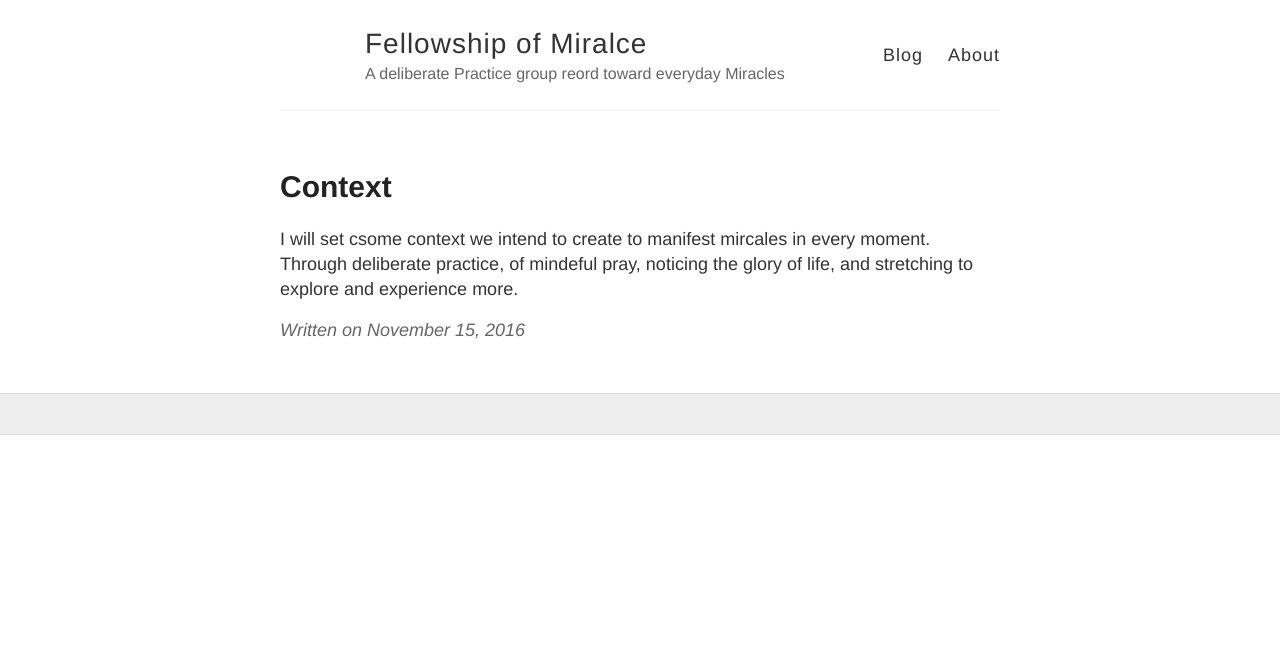
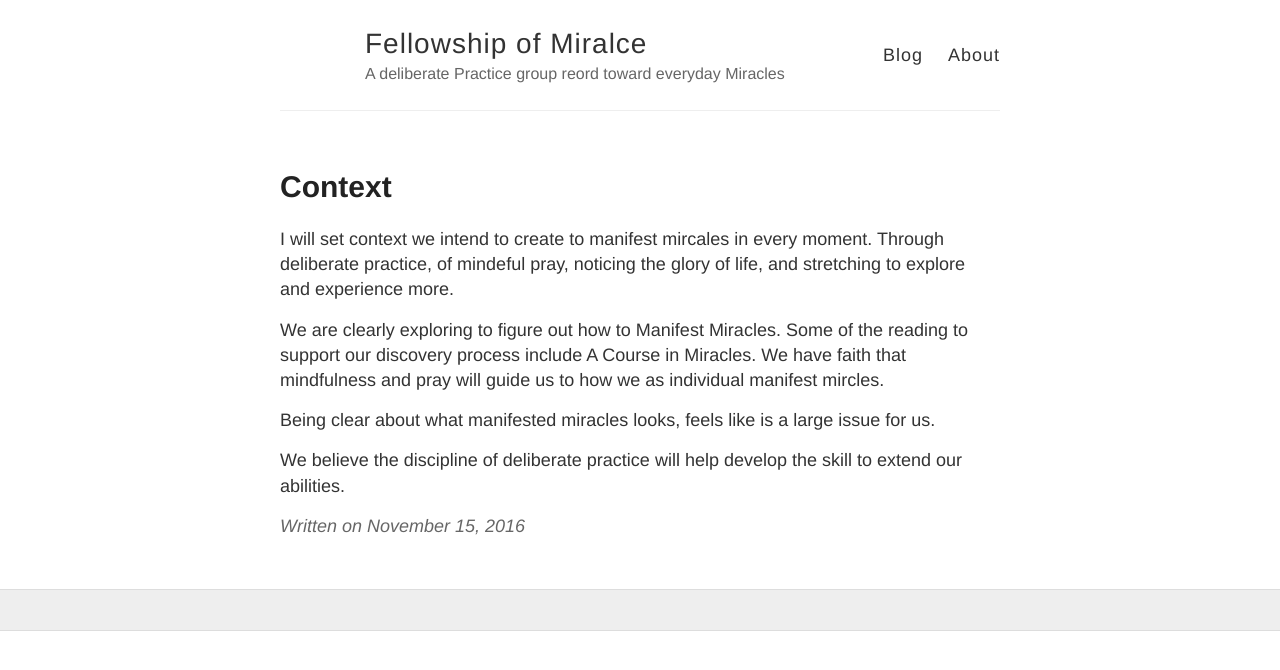
Before and after one commit to paruff/fellowship-of-miracles, a Jekyll site: the page built from _posts/2016-11-15-context.md, in a window 1280 px wide. Shown: the top 670 px of the page. Built offline with Jekyll 4.4.1, drawn with Linux system fonts in a browser that asks for light colours.

Commit message:
Update 2016-11-15-context.md

```diff
--- a/_posts/2016-11-15-context.md
+++ b/_posts/2016-11-15-context.md
@@ -3,4 +3,10 @@ layout: post
 title:  Context
 ---
 
- I will set csome context we intend to create to manifest mircales in every moment. Through deliberate practice, of mindeful pray, noticing the glory of life, and stretching to explore and experience more.
+ I will set context we intend to create to manifest mircales in every moment. Through deliberate practice, of mindeful pray, noticing the glory of life, and stretching to explore and experience more.
+
+We are clearly exploring to figure out how to Manifest Miracles. Some of the reading to support our discovery process include A Course in Miracles. We have faith that mindfulness and pray will guide us to how we as individual manifest mircles.
+
+Being clear about what manifested miracles looks, feels like is a large issue for us.
+
+We believe the discipline of deliberate practice will help develop the skill to extend our abilities.
```
